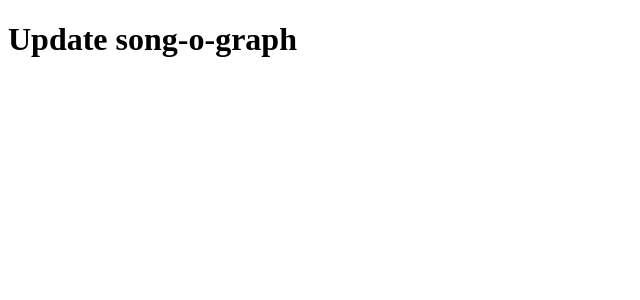
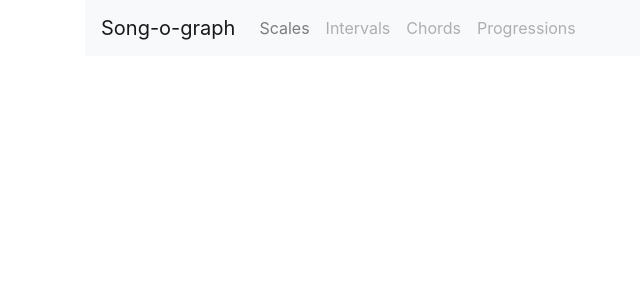
Before and after one commit to ienemien/song-o-graph, an Angular app: page / in a window 1280 px wide. Shown: the top 300 px of the page, without its empty margins (0-640 px from the left). Built offline with nearby package versions, Linux system fonts and the light colour scheme.

Commit message:
first setup of navbar

```diff
--- a/angular.json
+++ b/angular.json
@@ -25,6 +25,8 @@
               "src/manifest.webmanifest"
             ],
             "styles": [
+              "./node_modules/bootstrap/dist/css/bootstrap.min.css",
+              "./node_modules/ngx-bootstrap/datepicker/bs-datepicker.css",
               "src/styles.scss"
             ],
             "scripts": []
@@ -92,6 +94,8 @@
               "src/manifest.webmanifest"
             ],
             "styles": [
+              "./node_modules/bootstrap/dist/css/bootstrap.min.css",
+              "./node_modules/ngx-bootstrap/datepicker/bs-datepicker.css",
               "src/styles.css"
             ],
             "scripts": []
@@ -123,6 +127,7 @@
           }
         }
       }
-    }},
+    }
+  },
   "defaultProject": "song-o-graph"
 }
--- a/package.json
+++ b/package.json
@@ -3,7 +3,7 @@
   "version": "0.0.0",
   "scripts": {
     "ng": "ng",
-    "start": "http-server -p 4200 -c-1 dist/song-o-graph",
+    "start": "ng build && http-server -p 4200 -c-1 dist/song-o-graph",
     "build": "ng build",
     "test": "ng test",
     "lint": "ng lint",
@@ -20,6 +20,8 @@
     "@angular/platform-browser-dynamic": "~9.1.9",
     "@angular/router": "~9.1.9",
     "@angular/service-worker": "~9.1.9",
+    "bootstrap": "4.1.1",
+    "ngx-bootstrap": "^5.6.1",
     "rxjs": "~6.5.4",
     "tslib": "^1.10.0",
     "zone.js": "~0.10.2"
--- a/src/app/app.component.html
+++ b/src/app/app.component.html
@@ -1 +1,3 @@
-<h1>Update {{title}}</h1>
+<div class="container">
+  <sog-navigation></sog-navigation>
+</div>
--- a/src/app/app.module.ts
+++ b/src/app/app.module.ts
@@ -4,14 +4,18 @@ import { NgModule } from '@angular/core';
 import { AppComponent } from './app.component';
 import { ServiceWorkerModule } from '@angular/service-worker';
 import { environment } from '../environments/environment';
+import { BrowserAnimationsModule } from '@angular/platform-browser/animations';
+import { NavigationComponent } from './navigation/navigation.component';
 
 @NgModule({
   declarations: [
-    AppComponent
+    AppComponent,
+    NavigationComponent
   ],
   imports: [
     BrowserModule,
-    ServiceWorkerModule.register('ngsw-worker.js', { enabled: environment.production })
+    ServiceWorkerModule.register('ngsw-worker.js', { enabled: environment.production }),
+    BrowserAnimationsModule
   ],
   providers: [],
   bootstrap: [AppComponent]
--- /dev/null
+++ b/src/app/navigation/navigation.component.html
@@ -0,0 +1,25 @@
+<nav class="navbar navbar-expand-lg navbar-light bg-light">
+  <a class="navbar-brand" href="#">Song-o-graph</a>
+  <button class="navbar-toggler" type="button" data-toggle="collapse" data-target="#navbarNav" aria-controls="navbarNav" aria-expanded="false" aria-label="Toggle navigation">
+    <span class="navbar-toggler-icon"></span>
+  </button>
+  <div class="collapse navbar-collapse" id="navbarNav">
+    <ul class="navbar-nav">
+      <li class="nav-item">
+        <a class="nav-link" href="#">Scales</a>
+      </li>
+      <li class="nav-item">
+        <a class="nav-link disabled" href="#">Intervals</a>
+      </li>
+      <li class="nav-item">
+        <a class="nav-link disabled" href="#">Chords</a>
+      </li>
+      <li class="nav-item">
+        <a class="nav-link disabled" href="#">Progressions</a>
+      </li>
+      <li class="nav-item disabled">
+        <a class="nav-link" href="#"></a>
+      </li>
+    </ul>
+  </div>
+</nav>
--- /dev/null
+++ b/src/app/navigation/navigation.component.ts
@@ -0,0 +1,15 @@
+import { Component, OnInit } from '@angular/core';
+
+@Component({
+  selector: 'sog-navigation',
+  templateUrl: './navigation.component.html',
+  styleUrls: ['./navigation.component.css']
+})
+export class NavigationComponent implements OnInit {
+
+  constructor() { }
+
+  ngOnInit(): void {
+  }
+
+}
--- a/src/index.html
+++ b/src/index.html
@@ -2,7 +2,7 @@
 <html lang="en">
 <head>
   <meta charset="utf-8">
-  <title>SongOGraph</title>
+  <title>Song-o-Graph</title>
   <base href="/">
   <meta name="viewport" content="width=device-width, initial-scale=1">
   <link rel="icon" type="image/x-icon" href="favicon.ico">
```
Also changed, not shown: src/app/navigation/navigation.component.css (added), 2 other files (tests, documents, lock files or other folders).
